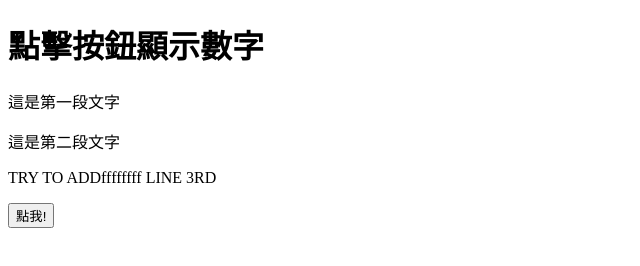
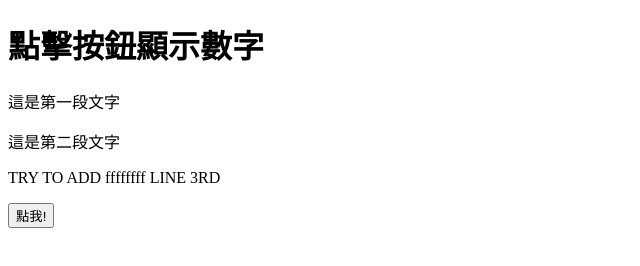
Before and after one commit to music10019-arch/chrisHHH.github, a plain HTML site: page index.html in a window 1280 px wide. Shown: the full height of the page, 0-640 px from the left. Drawn offline with Linux system fonts and the light colour scheme.

Commit message:
index.html

```diff
--- a/index.html
+++ b/index.html
@@ -10,7 +10,7 @@
     <h1>點擊按鈕顯示數字</h1>
 <p>這是第一段文字</p>
 <p>這是第二段文字</p>
-<p>TRY TO ADDffffffff LINE 3RD</p>
+<p>TRY TO ADD   ffffffff LINE 3RD</p>
     <button onclick="showNumber()">點我!</button>
     <p id="numberDisplay"></p>
 
```
